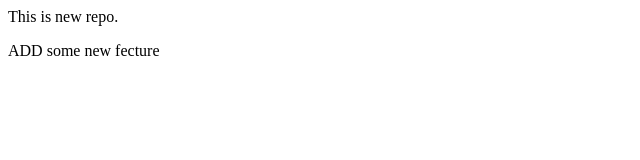
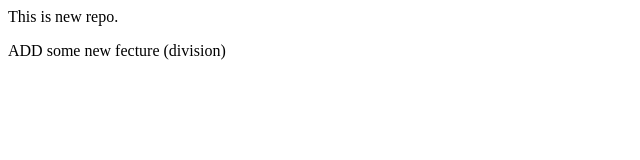
Before and after one commit to kunj-31/localRepo, a plain HTML site: page index.html in a window 1280 px wide. Shown: the full height of the page, 0-640 px from the left. Drawn offline with Linux system fonts and the light colour scheme.

Commit message:
ADD division

```diff
--- a/index.html
+++ b/index.html
@@ -1,2 +1,2 @@
 <p>This is new repo.</p>
-<p>ADD some new fecture</p>
+<p>ADD some new fecture (division)</p>
```
